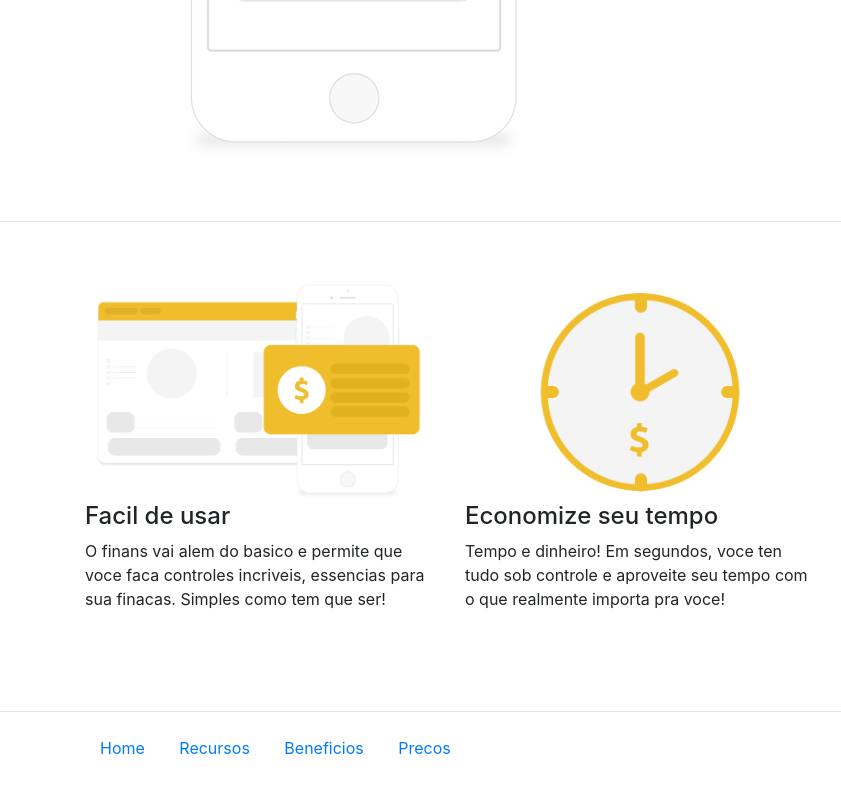
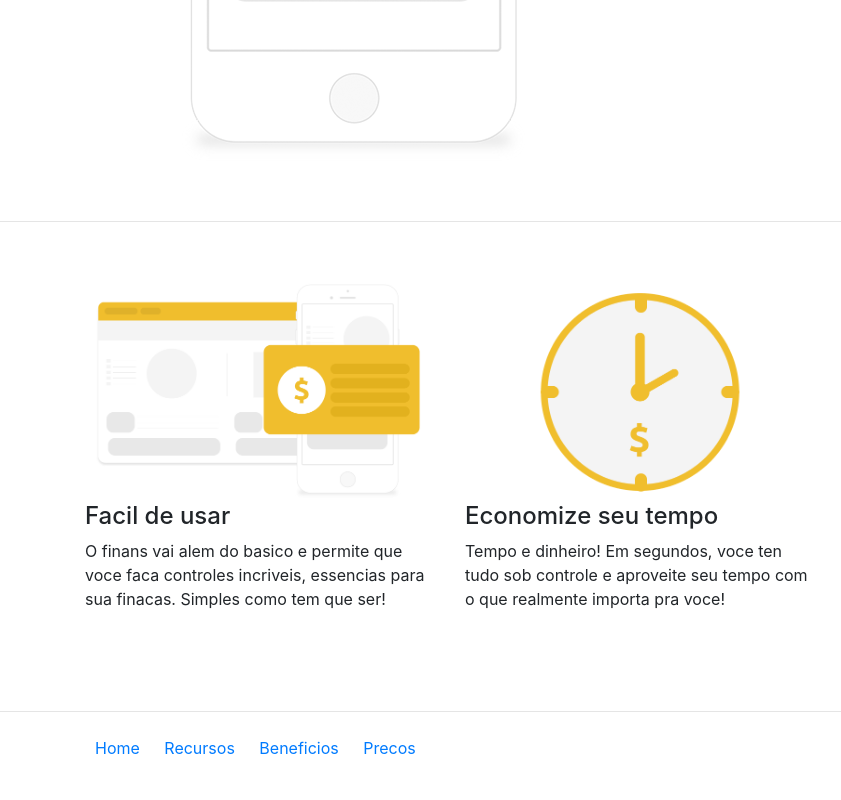
Before and after one commit to cristianojmartins/projeto-finans, a plain HTML site: page index.html in a window 1280 px wide. Shown: the part 1632-2432 px from the top of the page, 0-841 px from the left. Drawn offline with nearby package versions, Linux system fonts and the light colour scheme.

Commit message:
Update estilo.css

```diff
--- a/css/estilo.css
+++ b/css/estilo.css
@@ -9,5 +9,5 @@
 }
 
 footer p a {
-	margin: 3px 15px;
+	margin: 5px 10px;
 }
```
